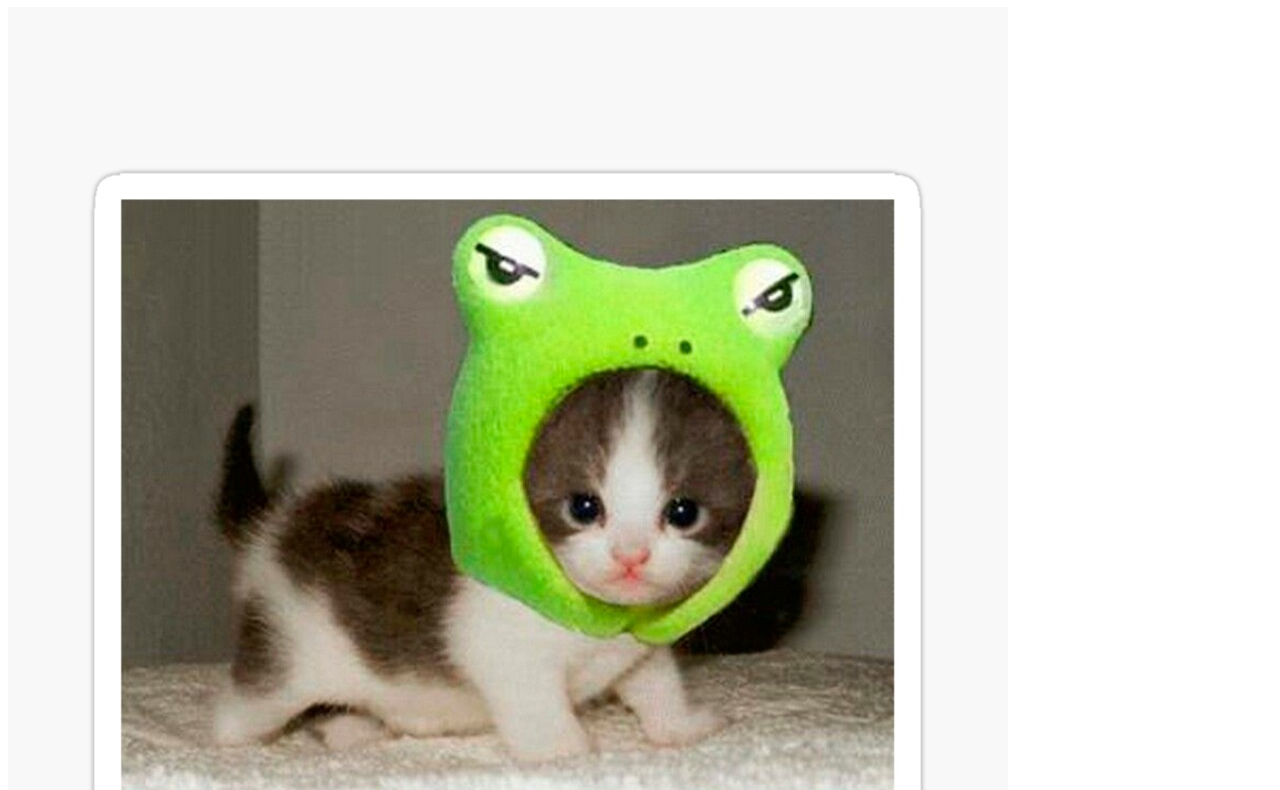
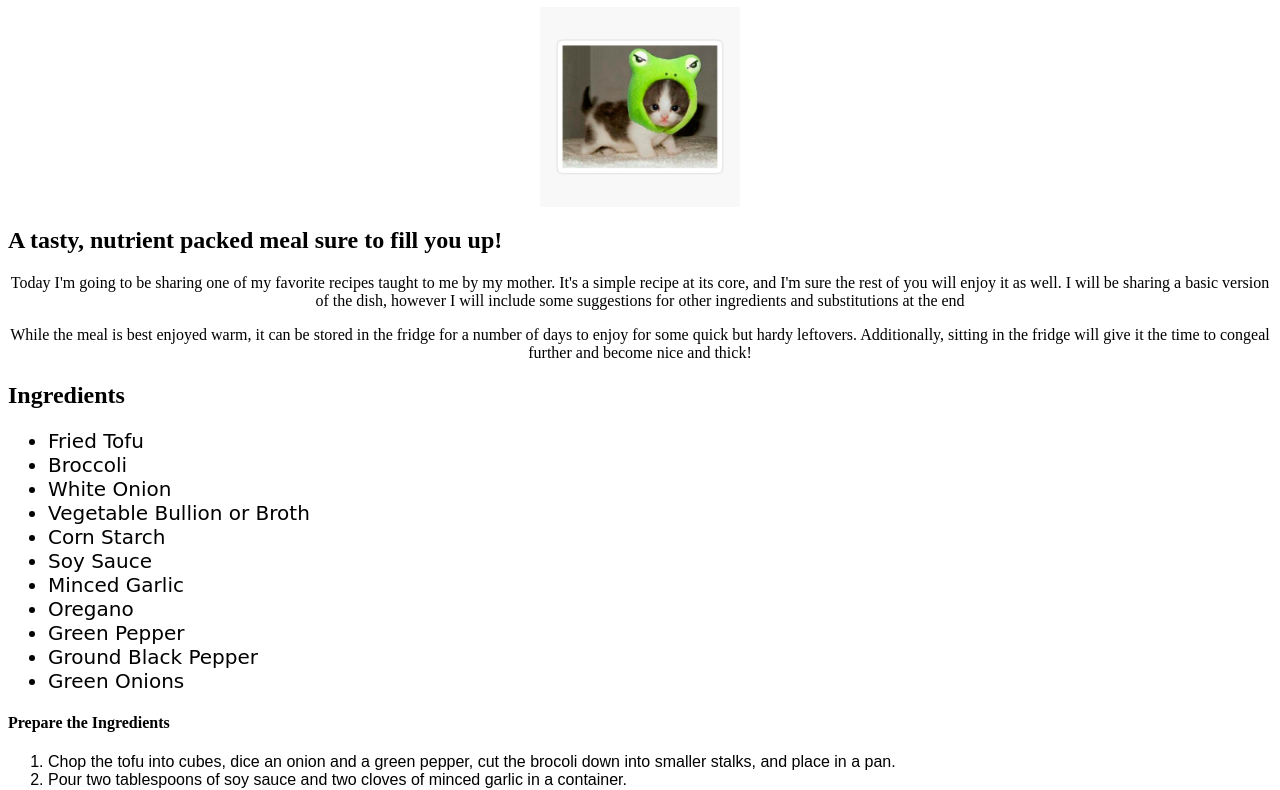
Before and after one commit to sejen1/odin-recipes, a plain HTML site: page recipes/stirFry.html in a window 1280 px wide. Shown: the part 73-863 px from the top of the page. Drawn offline with Linux system fonts and the light colour scheme.

Commit message:
Add stylesheet and basic properties to stirFry text

```diff
--- a/recipes/stirFry.html
+++ b/recipes/stirFry.html
@@ -3,21 +3,22 @@
 <head>
     <meta charset="UTF-8">
     <meta name="viewport" content="width=device-width, initial-scale=1.0">
-    <title>Document</title>
+    <title>Stir Fry</title>
+    <link rel="stylesheet" href="styles.css">
 </head>
 <body>
-    <h1>Stir Fry Yum Yum</h1>
-    <img src="../img/kittenFrogHat.jpeg">
+    <h1 id="title">Stir Fry Yum Yum</h1>
+    <img id="stirFryFinal" src="../img/kittenFrogHat.jpeg">
     <p></p>
-    <h2>A tasty, nutrient packed meal sure to fill you up!</h2>
-    <p>Today I'm going to be sharing one of my favorite recipes taught to me by my mother.
+    <h2 >A tasty, nutrient packed meal sure to fill you up!</h2>
+    <p id="intro">Today I'm going to be sharing one of my favorite recipes taught to me by my mother.
         It's a simple recipe at its core, and I'm sure the rest of you will enjoy it as well.
         I will be sharing a basic version of the dish, however I will include some suggestions for other ingredients and substitutions at the end
     </p>
-    <p>While the meal is best enjoyed warm, it can be stored in the fridge for a number of days to enjoy for some quick but hardy leftovers.  Additionally, sitting in the fridge will give it the time to congeal further and become nice and thick!</p>
+    <p id="intro">While the meal is best enjoyed warm, it can be stored in the fridge for a number of days to enjoy for some quick but hardy leftovers.  Additionally, sitting in the fridge will give it the time to congeal further and become nice and thick!</p>
 
     <h2><strong>Ingredients</strong></h2>
-    <ul>
+    <ul id="ingredients">
         <li>Fried Tofu</li>
         <li>Broccoli</li>
         <li>White Onion</li>
@@ -31,7 +32,7 @@
         <li>Green Onions</li>
     </ul>
     <h4>Prepare the Ingredients</h4>
-    <ol>
+    <ol id="steps">
         <li>Chop the tofu into cubes, dice an onion and a green pepper, cut the brocoli down into smaller stalks, and place in a pan.</li>
         <li>Pour two tablespoons of soy sauce and two cloves of minced garlic in a container.</li>
         <li>Add two tablespoons of better than bullion and two cups of water into the container, then stir them in until the bullion is dissolved.</li>
--- /dev/null
+++ b/recipes/styles.css
@@ -0,0 +1,25 @@
+#title {
+    background-color: aquamarine;
+}
+
+#intro {
+    text-align: center;
+}
+
+#ingredients li {
+    font-family: cursive, "Times New Roman", sans-serif;
+    font-size: 20px;
+
+}
+
+#steps li {
+    font-family: Arial, Helvetica, sans-serif;
+}
+
+#stirFryFinal {
+    width: 200px;
+    height: auto;
+    margin-left: auto;
+    margin-right: auto;
+    display: block;
+}
```
